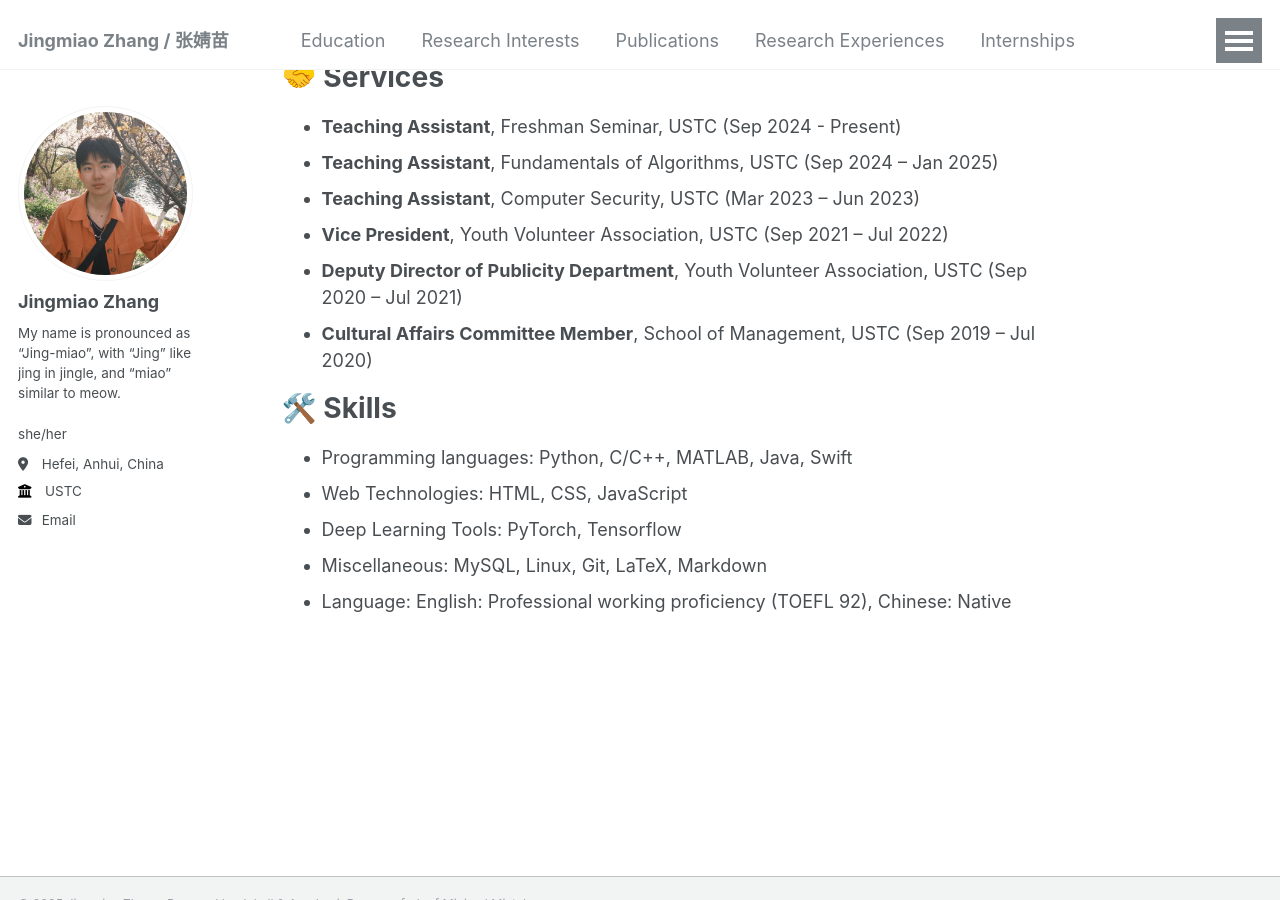
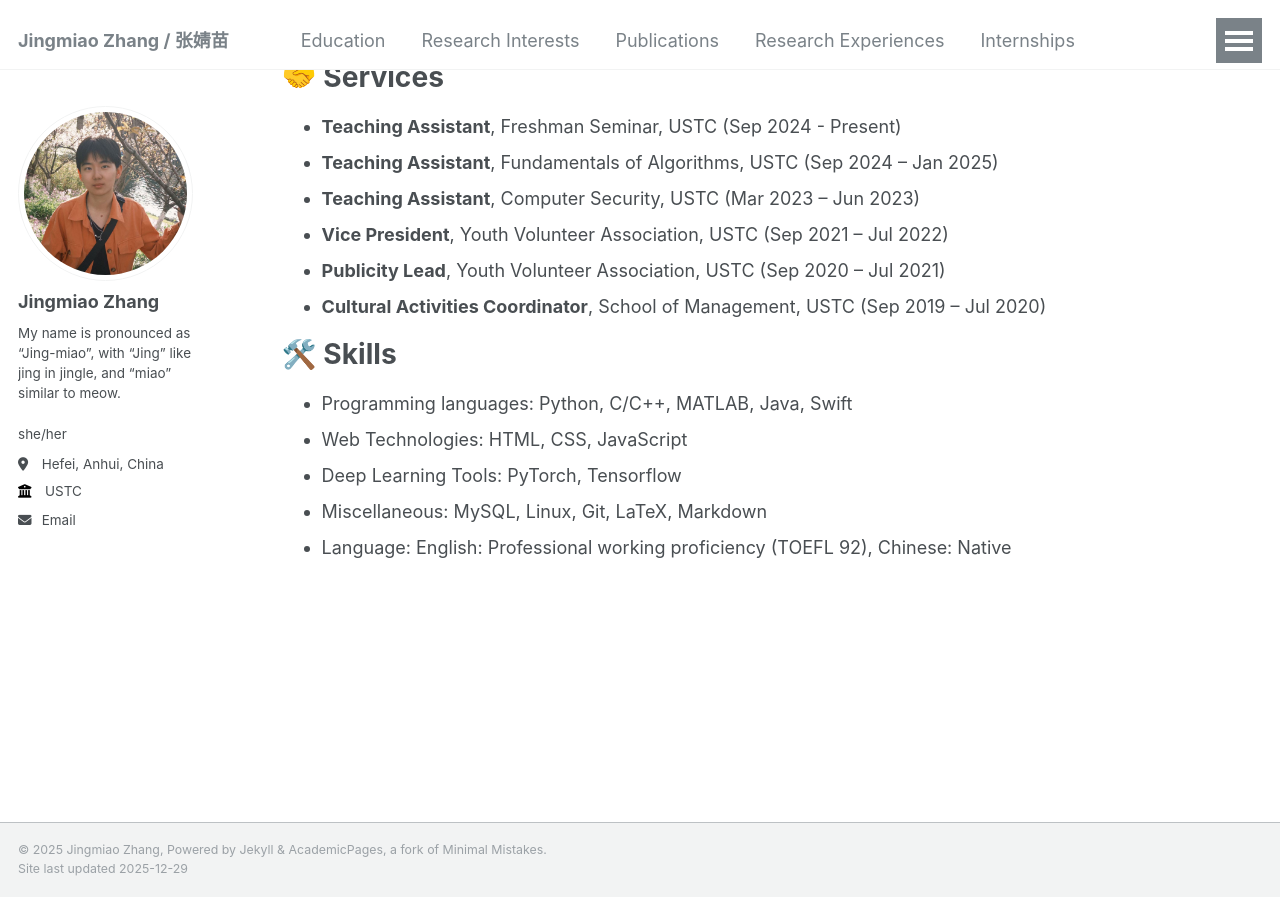
Before and after one commit to Glycineeeee/glycineeeee.github.io, a Jekyll site: the page built from _pages/about.md, in a window 1280 px wide and 900 px high, scrolled down 3933 px. Built offline with Jekyll 4.4.1, drawn with Linux system fonts in a browser that asks for light colours; a script that is not in the unit is left out.

Commit message:
Update about.md

```diff
--- a/_pages/about.md
+++ b/_pages/about.md
@@ -90,8 +90,8 @@ with a focus on efficient and trustworthy machine learning systems and algorithm
 - **Teaching Assistant**, Fundamentals of Algorithms, USTC (Sep 2024 – Jan 2025)
 - **Teaching Assistant**, Computer Security, USTC (Mar 2023 – Jun 2023)
 - **Vice President**, Youth Volunteer Association, USTC (Sep 2021 – Jul 2022)
-- **Deputy Director of Publicity Department**, Youth Volunteer Association, USTC (Sep 2020 – Jul 2021)
-- **Cultural Affairs Committee Member**, School of Management, USTC (Sep 2019 – Jul 2020)
+- **Publicity Lead**, Youth Volunteer Association, USTC (Sep 2020 – Jul 2021)
+- **Cultural Activities Coordinator**, School of Management, USTC (Sep 2019 – Jul 2020)
 
 
 # 🛠️ Skills {#skills}
```
